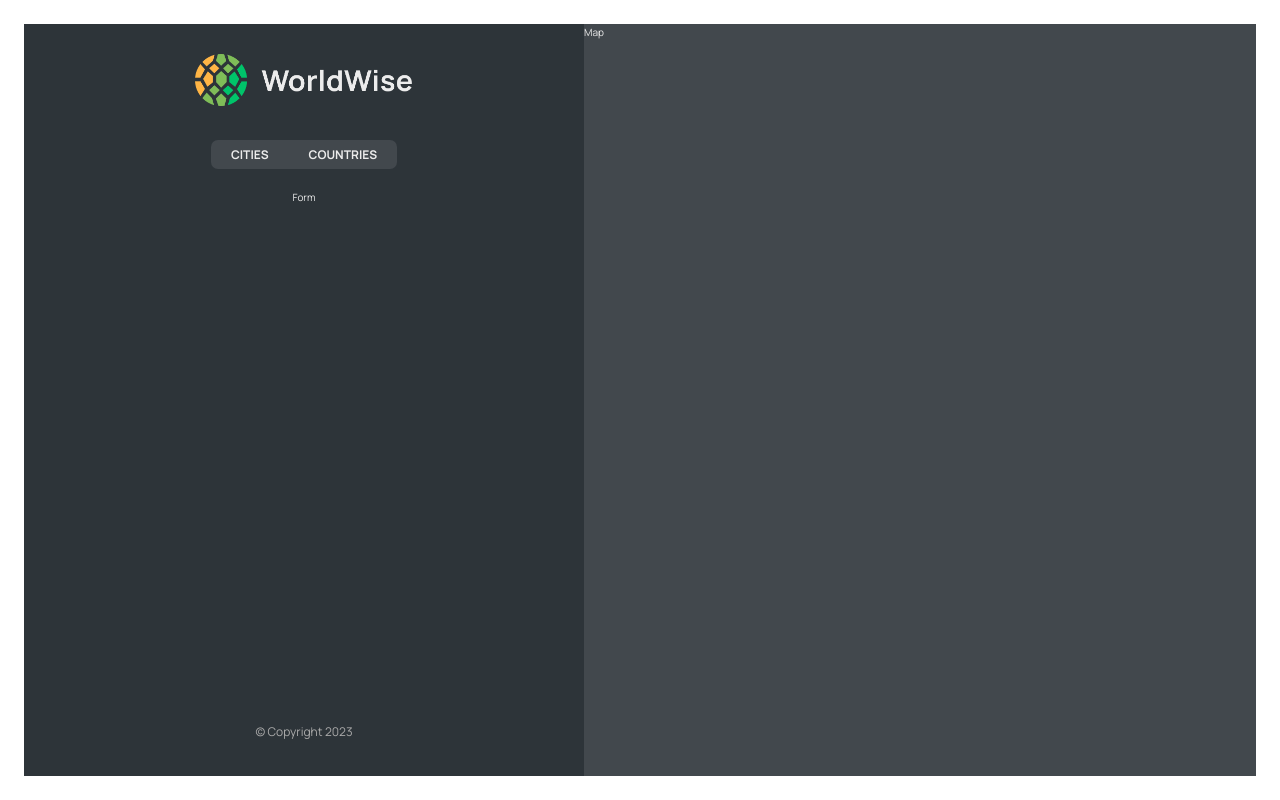
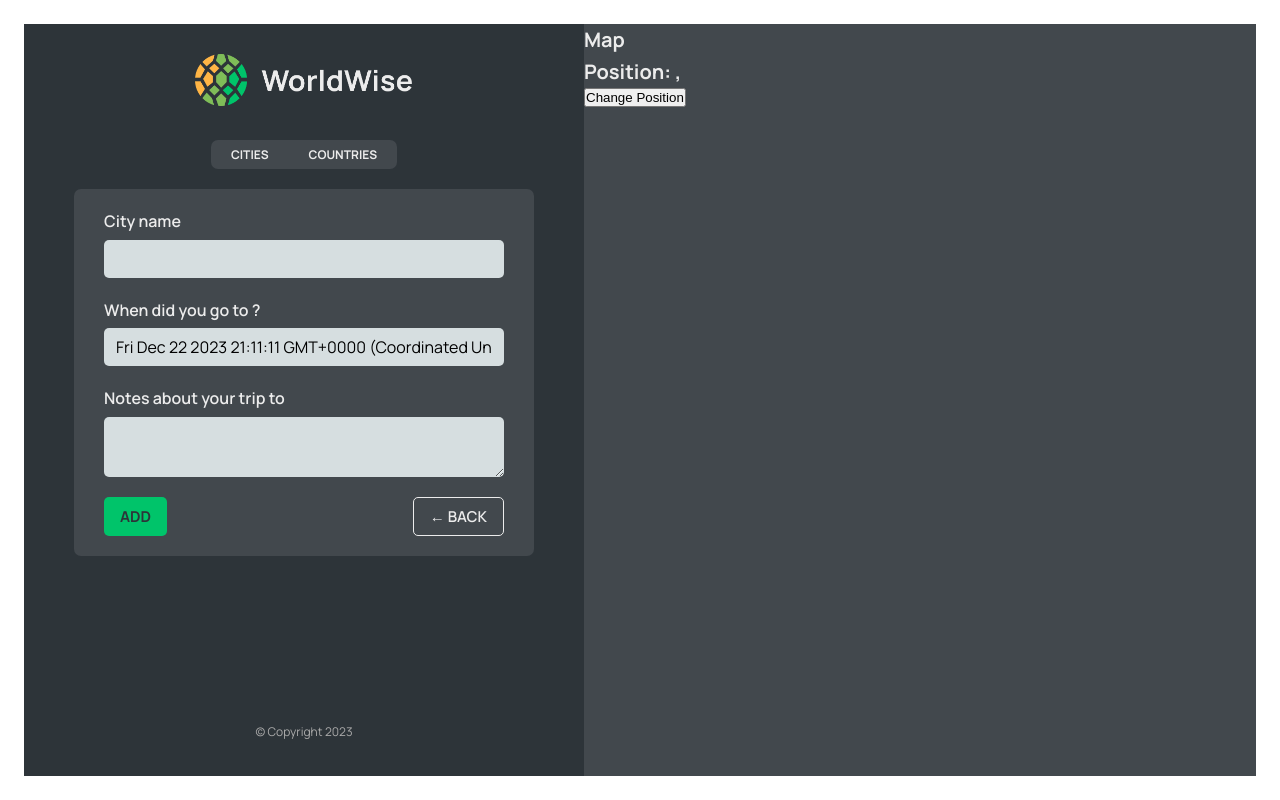
Before and after one commit to em-smyth/Worldwise, a React (Vite) app: page /app/form in a window 1280 px wide. Built offline with nearby package versions, Linux system fonts and the light colour scheme; data requests are answered from the project's data file.

Commit message:
add programmatic navigation for map

```diff
--- a/src/App.jsx
+++ b/src/App.jsx
@@ -10,6 +10,7 @@ import Login from "./pages/Login";
 import CityList from "./components/CityList";
 import City from "./components/City";
 import CountryList from "./components/CountryList";
+import Form from "./components/Form";
 
 const BASE_URL = "http://localhost:9000";
 
@@ -56,7 +57,7 @@ function App() {
             path="countries"
             element={<CountryList cities={cities} isLoading={isLoading} />}
           />
-          <Route path="form" element={<p>Form</p>} />
+          <Route path="form" element={<Form />} />
         </Route>
         <Route path="*" element={<PageNotFound />} />
       </Routes>
--- /dev/null
+++ b/src/components/Button.jsx
@@ -0,0 +1,11 @@
+import styles from "./Button.module.css";
+
+function Button({ children, onClick, type }) {
+  return (
+    <button onClick={onClick} className={`${styles.btn} ${styles[type]}`}>
+      {children}
+    </button>
+  );
+}
+
+export default Button;
--- a/src/components/City.jsx
+++ b/src/components/City.jsx
@@ -1,5 +1,5 @@
 // import styles from "./City.module.css";
-import { useParams } from "react-router-dom";
+import { useParams, useSearchParams } from "react-router-dom";
 
 // const formatDate = (date) =>
 //   new Intl.DateTimeFormat("en", {
@@ -11,12 +11,23 @@ import { useParams } from "react-router-dom";
 
 function City() {
   const { id } = useParams();
+  // eslint-disable-next-line no-unused-vars
+  const [searchParams, setSearchParams] = useSearchParams();
+
+  const lat = searchParams.get("lat");
+  const lng = searchParams.get("lng");
+
   // };
 
-  // const { cityName, emoji, date, notes } = currentCity;
+  //const { cityName, emoji, date, notes } = currentCity;
 
   return (
-    <h1>City {id}</h1>
+    <>
+      <h1>City {id}</h1>
+      <p>
+        Position: {lat}, {lng}
+      </p>
+    </>
     // <div className={styles.city}>
     //   <div className={styles.row}>
     //     <h6>City name</h6>
--- a/src/components/CityItem.jsx
+++ b/src/components/CityItem.jsx
@@ -18,11 +18,14 @@ const flagemojiToPNG = (flag) => {
 };
 
 function CityItem({ city }) {
-  const { cityName, emoji, date, id } = city;
+  const { cityName, emoji, date, id, position } = city;
 
   return (
     <li>
-      <Link className={styles.cityItem} to={`${id}`}>
+      <Link
+        className={styles.cityItem}
+        to={`${id}?lat=${position.lat}&lng=${position.lng}`}
+      >
         <span className={styles.emoji}>{flagemojiToPNG(emoji)}</span>
         <h3 className={styles.name}>{cityName}</h3>
         <time className={styles.date}>{formatDate(date)}</time>
--- a/src/components/Form.jsx
+++ b/src/components/Form.jsx
@@ -1,9 +1,12 @@
 // "https://api.bigdatacloud.net/data/reverse-geocode-client?latitude=0&longitude=0"
 
 import { useState } from "react";
+import { useNavigate } from "react-router-dom";
 
 import styles from "./Form.module.css";
+import Button from "./Button";
 
+// eslint-disable-next-line react-refresh/only-export-components
 export function convertToEmoji(countryCode) {
   const codePoints = countryCode
     .toUpperCase()
@@ -13,7 +16,10 @@ export function convertToEmoji(countryCode) {
 }
 
 function Form() {
+  const navigate = useNavigate();
+
   const [cityName, setCityName] = useState("");
+  // eslint-disable-next-line no-unused-vars
   const [country, setCountry] = useState("");
   const [date, setDate] = useState(new Date());
   const [notes, setNotes] = useState("");
@@ -49,8 +55,16 @@ function Form() {
       </div>
 
       <div className={styles.buttons}>
-        <button>Add</button>
-        <button>&larr; Back</button>
+        <Button type="primary">Add</Button>
+        <Button
+          type="back"
+          onClick={(e) => {
+            e.preventDefault();
+            navigate(-1);
+          }}
+        >
+          &larr; Back
+        </Button>
       </div>
     </form>
   );
--- a/src/components/Map.jsx
+++ b/src/components/Map.jsx
@@ -1,7 +1,32 @@
+import { useNavigate, useSearchParams } from "react-router-dom";
 import styles from "./Map.module.css";
 
 function Map() {
-  return <div className={styles.mapContainer}>Map</div>;
+  const navigate = useNavigate();
+  const [searchParams, setSearchParams] = useSearchParams();
+
+  const lat = searchParams.get("lat");
+  const lng = searchParams.get("lng");
+  return (
+    <div
+      className={styles.mapContainer}
+      onClick={() => {
+        navigate("form");
+      }}
+    >
+      <h1>Map</h1>
+      <h1>
+        Position: {lat}, {lng}
+      </h1>
+      <button
+        onClick={() => {
+          setSearchParams({ lat: 23, lng: 50 });
+        }}
+      >
+        Change Position
+      </button>
+    </div>
+  );
 }
 
 export default Map;
```
